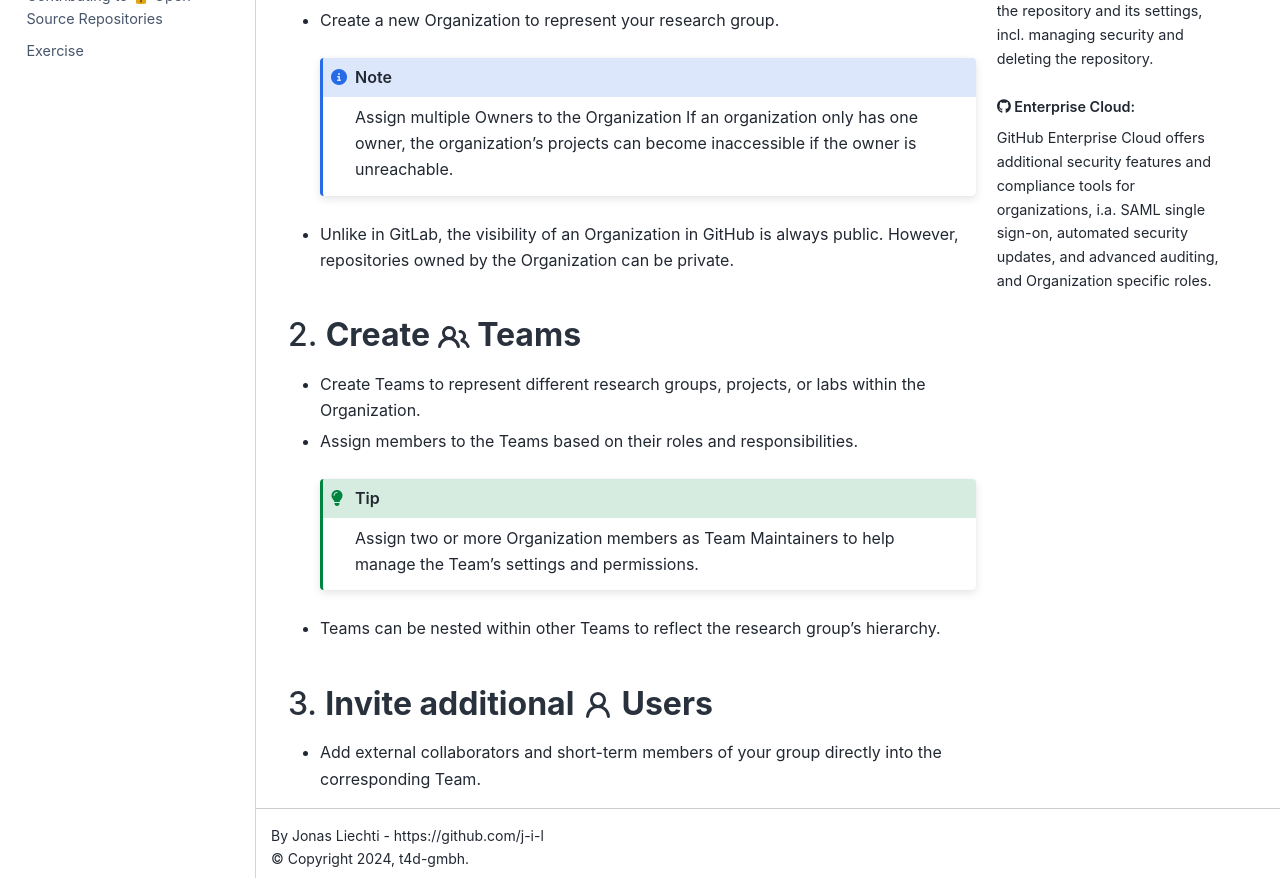
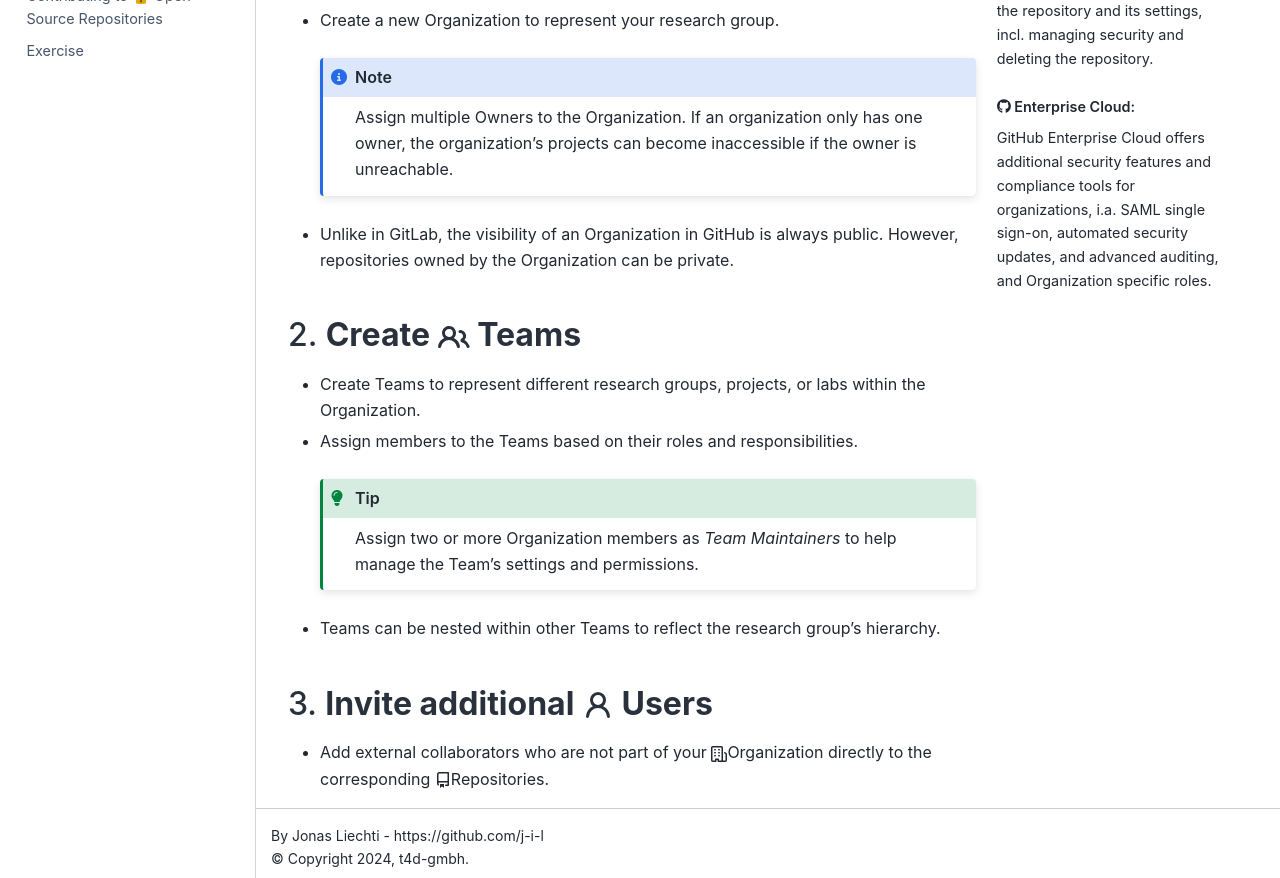
Before and after one commit to t4d-gmbh/git-and-its-remotes, a Sphinx documentation site: the page built from source/content/organizing_and_more/github_org_setup.md, in a window 1280 px wide and 1361 px high. Shown: the part 475-1353 px from the top of the window. Built offline with Sphinx 7.4.7 and the Sphinx Book theme 1.1.4, drawn with Linux system fonts in a browser that asks for light colours; the version number could not be read and is left out.

Commit message:
typos here and there.

```diff
--- a/source/content/organizing_and_more/github_org_setup.md
+++ b/source/content/organizing_and_more/github_org_setup.md
@@ -26,7 +26,7 @@ For a small organization, like a research group or small company, we suggest the
 {% if page %}##### {% endif %}1. **Create a {octicon}`organization` Organization** {% if slide %} Invite all permanent research group members with "Write" or "Maintain" Roles.
 {% else %}
   - Create a new Organization to represent your research group.
-    :::{note} Assign multiple Owners to the Organization
+    :::{note} Assign multiple Owners to the Organization.
     If an organization only has one owner, the organization's projects can become inaccessible if the owner is unreachable.
     :::
   - Unlike in GitLab, the visibility of an Organization in GitHub is always public. However, repositories owned by the Organization can be private.
@@ -38,12 +38,12 @@ This can be useful for managing permissions and access to repositories.
   - Create Teams to represent different research groups, projects, or labs within the Organization.
   - Assign members to the Teams based on their roles and responsibilities.
     :::{tip}
-    Assign two or more Organization members as Team Maintainers to help manage the Team's settings and permissions.
+    Assign two or more Organization members as *Team Maintainers* to help manage the Team's settings and permissions.
     :::
   - Teams can be nested within other Teams to reflect the research group's hierarchy.
 {% endif %}
 
-{% if page %}##### {% endif %}3. **Invite additional {octicon}`person` Users** {% if slide %} Add ext. collaborators and temp. members directly to Teams.
+{% if page %}##### {% endif %}3. **Invite additional {octicon}`person` Users** {% if slide %} Add ext. collaborators and temp. members who are not part of your {octicon}`organization` Organization directly to {octicon}`repo` Repositories.
 {% else %}
-  - Add external collaborators and short-term members of your group directly into the corresponding Team.
+  - Add external collaborators who are not part of your {octicon}`organization`Organization directly to the corresponding {octicon}`repo`Repositories.
 {% endif %}
```
Also changed, not shown: source/content/organizing_and_more/github_setup_usage.md (+2 -1 lines), source/content/organizing_and_more/gitlab_org_setup.md (+1 -1 lines).
